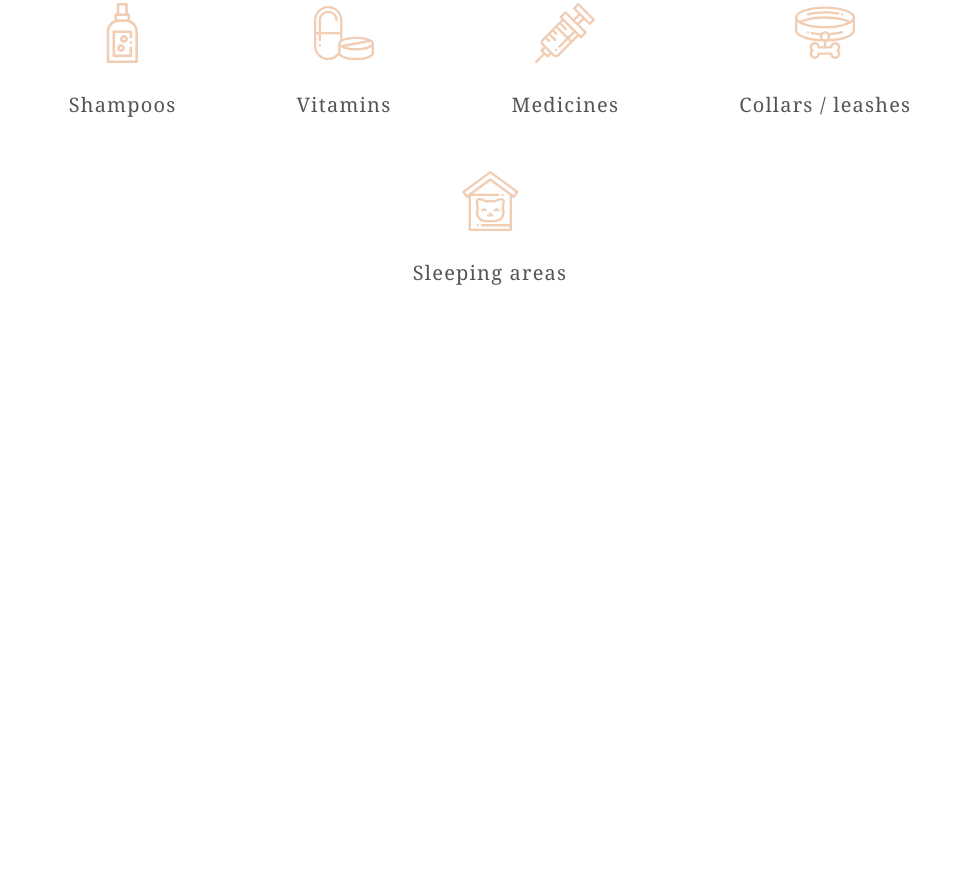
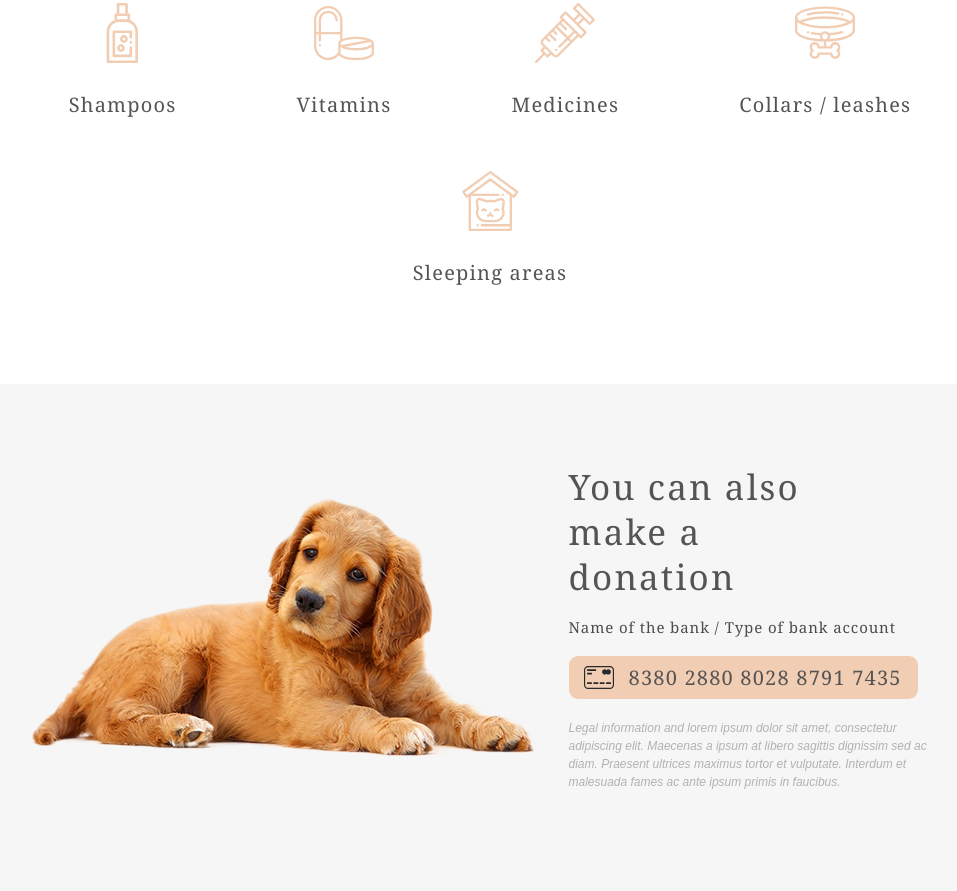
Before and after one commit to Diskantis/RS2023Q1_SHELTER, a website: page shelter/index.html in a window 1280 px wide. Shown: the part 2790-3681 px from the top of the page, without its empty margins (150-1107 px from the left). Before the commit the page ends 3174 px from the top, so only its background shows below. Drawn offline with Linux system fonts and the light colour scheme.

Commit message:
feat: add page-in_addition

```diff
--- a/shelter/index.html
+++ b/shelter/index.html
@@ -54,6 +54,7 @@
             </div>
         </section>
         <section id="anchor-2" class="page-our_friends">
+            <div class="wrapper">
                 <div class="friends__block">
                     <h2 class="friends__title">Our friends who</h2>
                     <h2 class="friends__title">are looking for a house</h2>
@@ -65,11 +66,13 @@
                                 <span class="card__name">Katrine</span>
                                 <a class="card__link" href="#"><div class="btn btn_card">Learn more</div></a>
                             </div>
+
                             <div class="friend__card">
                                 <div class="card__img img_jennifer"></div>
                                 <span class="card__name">Jennifer</span>
                                 <a class="card__link" href="#"><div class="btn btn_card">Learn more</div></a>
                             </div>
+
                             <div class="friend__card">
                                 <div class="card__img img_woody"></div>
                                 <span class="card__name">Woody</span>
@@ -80,8 +83,9 @@
                     </div>
                     <a class="friends__link" href="#anchor-2"><div class="btn btn_friends">Get to know the rest</div></a>
                 </div>
+            </div>
         </section>
-        <section id="anchor-3" class="page-help">
+        <section id="anchor-3" class="page-help wrapper">
             <div class="help__block">
                 <h2 class="help__title">How you can help our shelter</h2>
                 <div class="help__content">
@@ -132,9 +136,29 @@
                 </div>
             </div>
         </section>
-        <section class="page-in_addition"></section>
+        <section class="page-in_addition">
+            <div class="wrapper">
+                <div class="addition__block">
+                    <div class="addition-img"></div>
+                    <div class="addition-content">
+                        <h2 class="addition-title">You can also make a donation</h2>
+                        <span class="addition-bank_name">Name of the bank / Type of bank account</span>
+                        <div class="bank-card">
+                            <span class="img-card"></span>
+                            <span class="number-card">8380 2880 8028 8791 7435</span>
+                        </div>
+                        <p class="addition-text">Legal information and lorem ipsum dolor sit amet, consectetur adipiscing elit. Maecenas a
+                            ipsum at libero sagittis dignissim sed ac diam. Praesent ultrices maximus tortor et
+                            vulputate. Interdum et malesuada fames ac ante ipsum primis in faucibus.</p>
+                    </div>
+                </div>
+            </div>
+        </section>
     </main>
-    <footer id="anchor-4" class="page-contacts" >
+<div class="background-header-not_only">
+    <footer id="anchor-4" class="page-contacts wrapper">
+
     </footer>
+</div>
 </body>
 </html>
--- a/shelter/sass/abstract/_constants.scss
+++ b/shelter/sass/abstract/_constants.scss
@@ -8,6 +8,7 @@ $color-btn-border: #F1CDB3;
 $color-dark-btn-text: #292929;
 $color-btn-bg-hov: #FDDCC4;
 $color-friends-bg: #F6F6F6;
+$color-addition-bank: #B2B2B2;
 
 $desktop-width: 1280px;
 $tablet-width: 768px;
--- a/shelter/sass/base/_base.scss
+++ b/shelter/sass/base/_base.scss
@@ -9,7 +9,7 @@ html {
 }
 
 body {
-  max-width: 1280px;
+  //max-width: 1280px;
   margin: auto;
   color: $color-dark-body-text;
   @extend %font-secondary;
--- a/shelter/sass/layouts/_in_addition.scss
+++ b/shelter/sass/layouts/_in_addition.scss
@@ -0,0 +1,69 @@
+.page-in_addition {
+  background-color: $color-friends-bg;
+}
+
+.addition__block {
+  display: flex;
+  justify-content: center;
+  align-items: center;
+  column-gap: 32px;
+  padding-top: 80px;
+  padding-bottom: 100px;
+}
+
+.addition-img {
+  width: 505px;
+  height: 261px;
+  background-image: url("./assets/images/donation-dog.png");
+  background-repeat: no-repeat;
+  background-size: cover;
+}
+
+.addition-content {
+  width: 380px;
+  display: flex;
+  flex-direction: column;
+  justify-content: space-between;
+  row-gap: 20px;
+}
+
+.addition-title {
+  width: 300px;
+  text-align: left;
+}
+
+.addition-bank_name {
+  @extend %font-primary;
+  @include font ($size: 1.5rem, $height: 1.7rem);
+  letter-spacing: 0.06em;
+}
+
+.bank-card {
+  width: 349px;
+  background-color: $color-btn-border;
+  border-radius: 9px;
+  display: flex;
+  align-items: center;
+  column-gap: 5px;
+  padding-left: 5px;
+}
+
+.img-card {
+  width: 50px;
+  height: 43px;
+  background-image: url("./assets/icons/icon-bank-card.svg");
+  background-repeat: no-repeat;
+}
+
+.number-card {
+  color: $color-dark-text;
+  @extend %font-primary;
+  @include font ($size: 2.0rem, $height: 2.3rem);
+  letter-spacing: 0.06em;
+}
+
+.addition-text {
+  color: $color-addition-bank;
+  @extend %font-secondary;
+  @include font ($size: 1.2rem, $height: 1.8rem, $style: italic);
+}
```
Also changed, not shown: shelter/sass/assets/icons/icon-bank-card.svg (added), shelter/sass/assets/images/donation-dog.png (added), shelter/sass/assets/images/footer-puppy.png (added), shelter/sass/style.css, 1 other file. Lines whose indentation alone changed are shown as unchanged.
